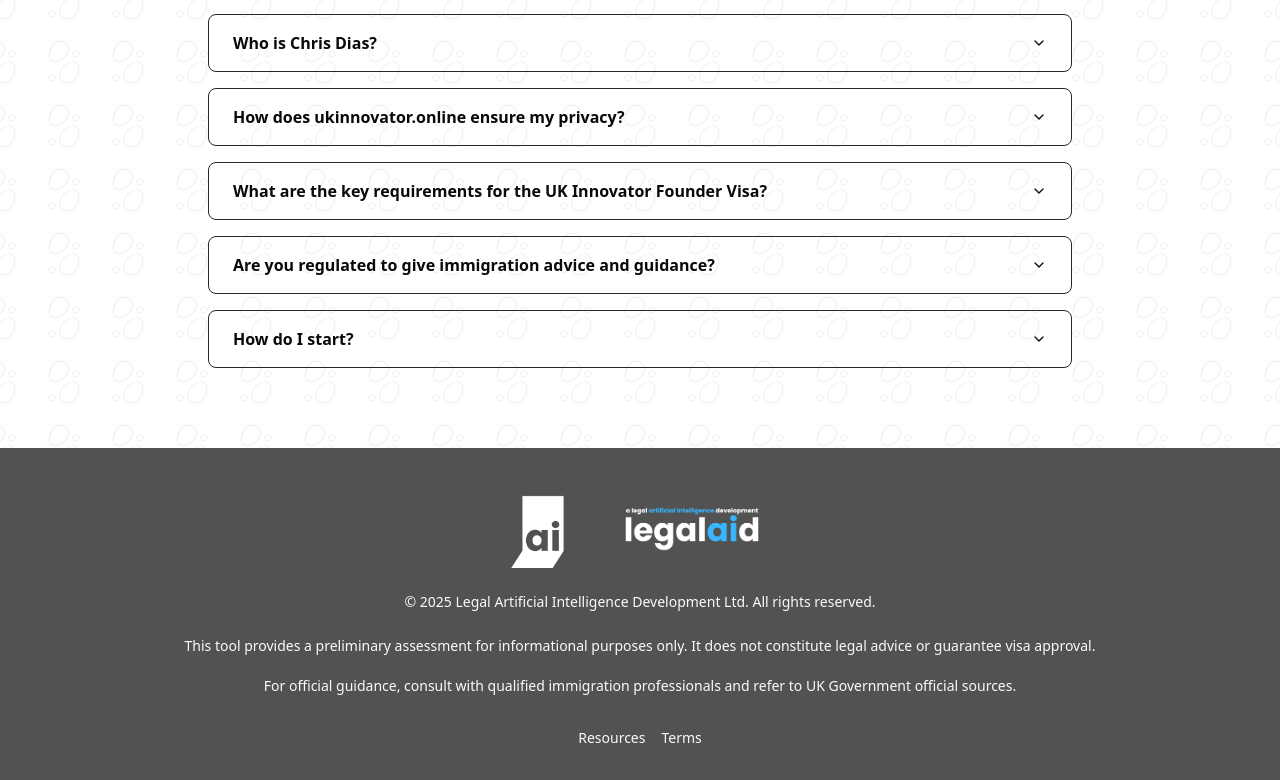
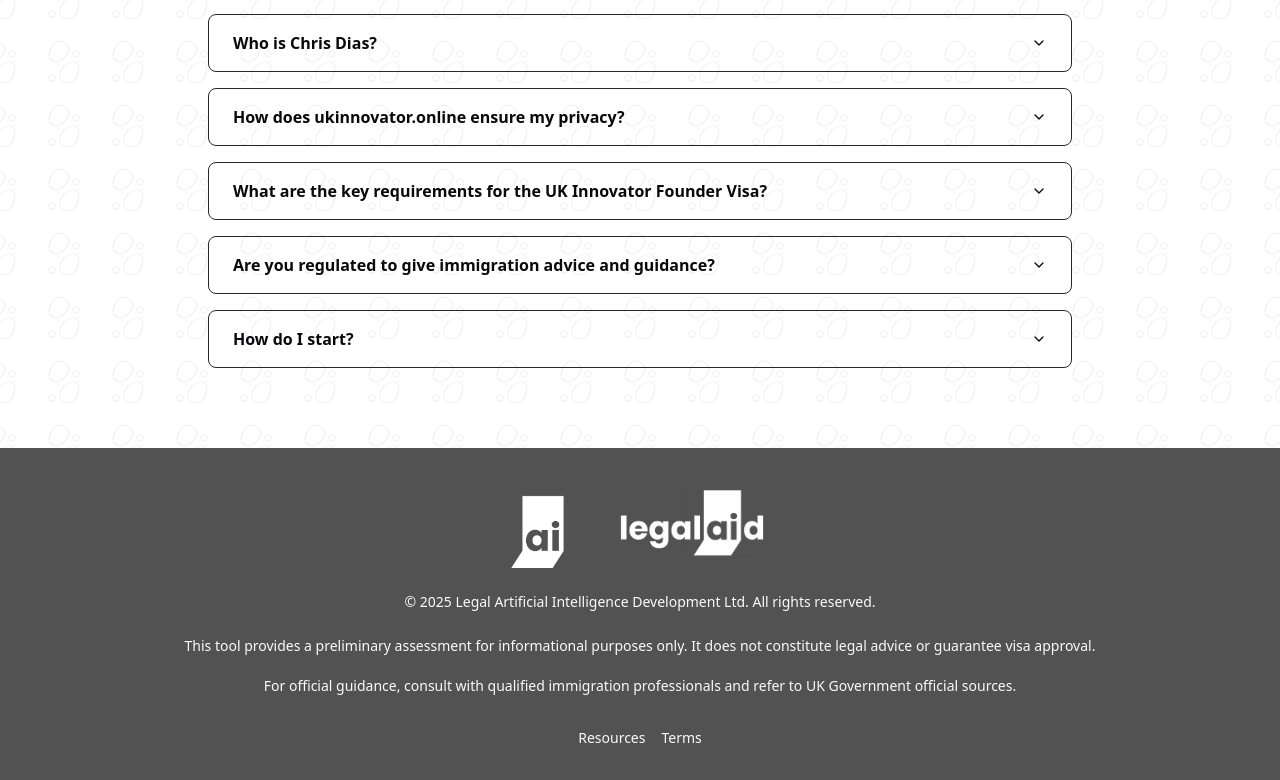
Before and after one commit to cbmak75/ukinnovator, a React (Vite) app: page / in a window 1280 px wide. Shown: the part 2590-3370 px from the top of the page. Built offline with nearby package versions, Linux system fonts and the light colour scheme.

Commit message:
Replace footer logo with new Legalaid variant
- Update SiteFooter to use the new legalaid-logo-new.png in public/lovable-uploads
- Ensure footer shows updated logo alongside existing LegalAid branding

```diff
--- a/src/components/SiteFooter.tsx
+++ b/src/components/SiteFooter.tsx
@@ -15,7 +15,7 @@ const SiteFooter = () => {
             />
             <a href="https://legalaid.dev/" target="_blank" rel="noopener noreferrer" aria-label="Visit LegalAid (opens in a new tab)">
               <img
-                src="/lovable-uploads/10eb0b13-ad91-4951-bb02-f0382be897fa.png"
+                src="/lovable-uploads/legalaid-logo-new.png"
                 alt="LegalAid logo — Legal Artificial Intelligence Development"
                 loading="lazy"
                 decoding="async"
```
Also changed, not shown: public/lovable-uploads/legalaid-logo-new.png (added).
